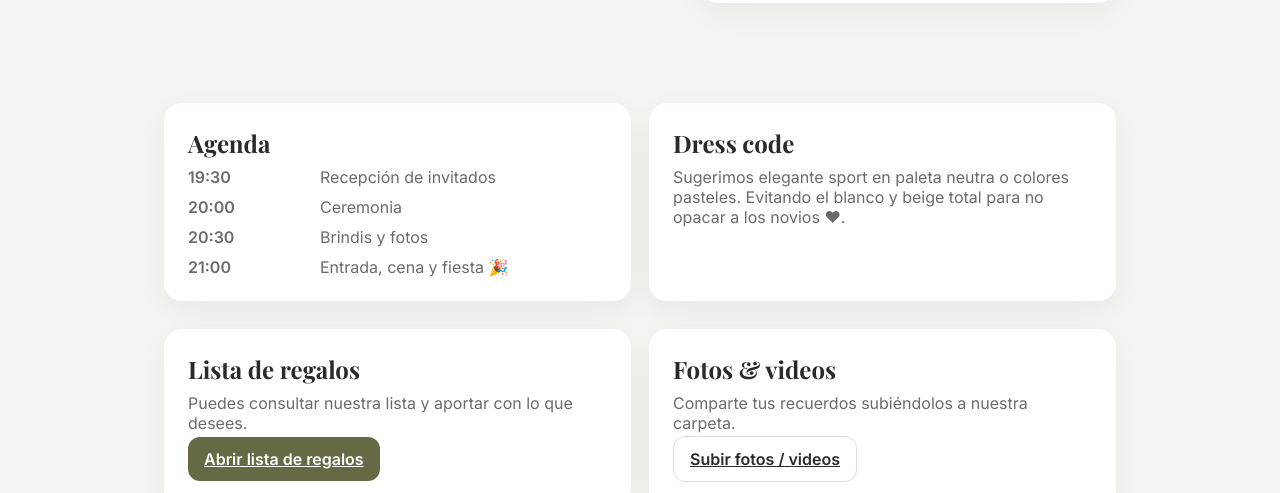
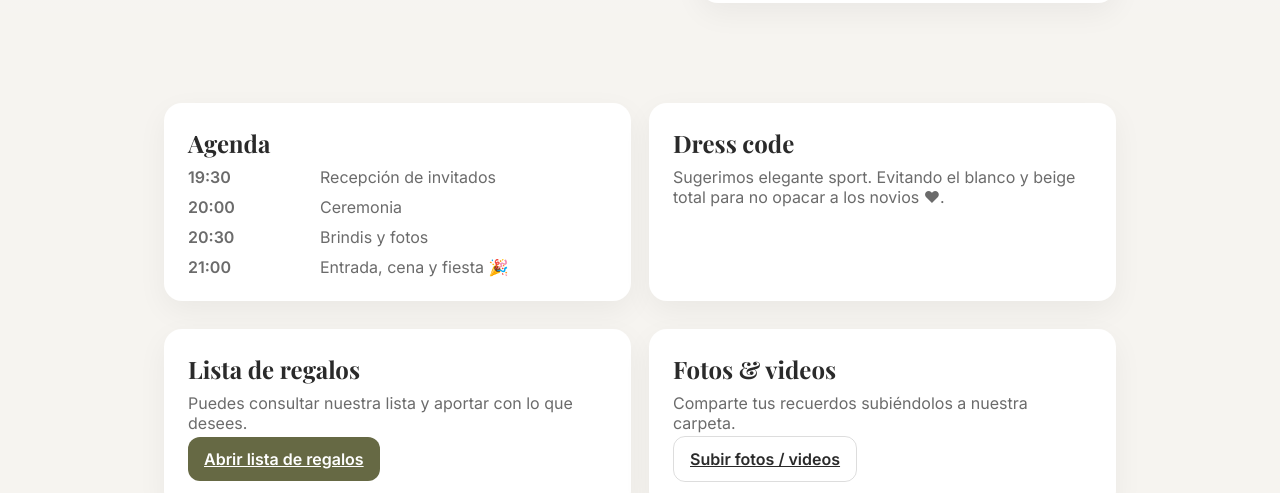
Before and after one commit to damariseli/invitaciones_DyG_10-1-26, a plain HTML site: page index.html in a window 1280 px wide. Shown: the part 607-1100 px from the top of the page. Drawn offline with nearby package versions, Linux system fonts and the light colour scheme.

Commit message:
Update index.html
update dress code

```diff
--- a/index.html
+++ b/index.html
@@ -244,7 +244,7 @@
       </div>
       <div class="card">
         <h2>Dress code</h2>
-        <p class="subtitle">Sugerimos elegante sport en paleta neutra o colores pasteles. Evitando el blanco y beige total para no opacar a los novios ♥.</p>
+        <p class="subtitle">Sugerimos elegante sport. Evitando el blanco y beige total para no opacar a los novios ♥.</p>
       </div>
     </section>
 
```
